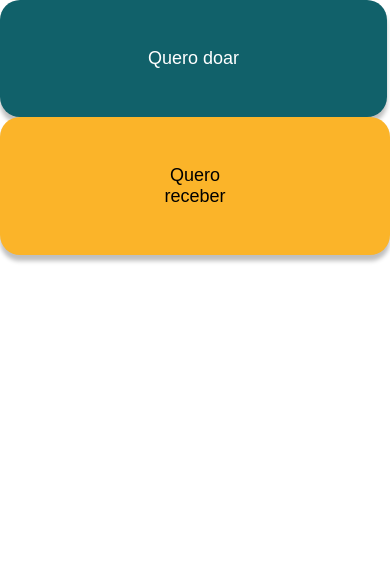
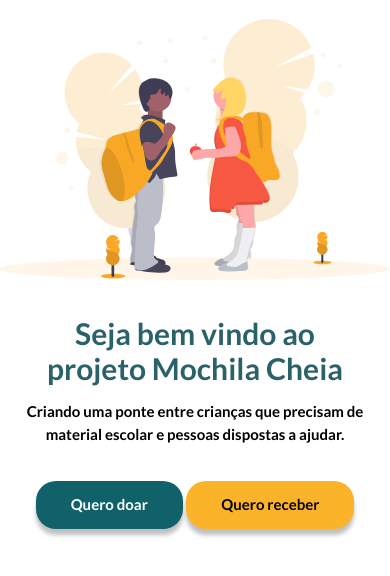
Before and after one commit to adiala/mochila-cheia-hackaton, a PHP site: page / in a window 390 px wide. Shown: the part 95-671 px from the top of the page. Run offline with PHP 8.4, Linux system fonts and the light colour scheme.

Commit message:
adiciona hero versão mobile

```diff
--- a/app/scss/_globals.scss
+++ b/app/scss/_globals.scss
@@ -19,6 +19,10 @@ body {
     }
 }
 
+h1, h2, h3 {
+    margin-top: 0px;
+}
+
 a, a:visited, a:hover {
     text-decoration: none;
     color: #000000;
@@ -26,8 +30,11 @@ a, a:visited, a:hover {
 
 // Spacing
 .container {
+    padding-top: 2.25rem;
+    padding-right: 1.5rem;
+    padding-bottom: 1.5rem;
     padding-left: 1.5rem;
-    padding-right: 1.5rem;
+
 }
 
 // Flexbox
@@ -49,9 +56,10 @@ a, a:visited, a:hover {
 
 //buttons
 
-button {
-    padding: 48px 148px;
-    font-size: $font-med;
+.button {
+    display: inline-block;
+    padding: 0.875rem 2.1875rem;
+    font-size: $font-sm;
     cursor: pointer;
     border: 0;
     border-radius: 20px;
@@ -61,9 +69,6 @@ button {
     &:hover {
         opacity: 0.75;
     }
-}
-
-.button {
 
     &__doar {
         background-color: #11616A;
--- /dev/null
+++ b/app/scss/_hero.scss
@@ -0,0 +1,43 @@
+.hero {
+
+
+    &__image {
+        position: relative;
+        background-size: cover;
+        background-repeat: no-repeat;
+        background-position: center center;
+        min-height: 17.5rem;
+
+        &::before {
+            content: "";
+            position: absolute;
+            width: 100%;
+            height: 100%;
+            background-image: url('../../images/undraw_true_friends_c94g.svg');
+            background-size: 100%;
+            background-repeat: no-repeat;
+            background-position: center bottom;
+        }
+
+    }
+
+    &__text {
+
+        text-align: center;
+
+        h1 {
+        font-weight: 300;
+        font-size: $font-big;
+        line-height: 1.15;
+        color: $blue;
+        margin-bottom: 0.62rem;
+        }
+
+        p {
+            line-height: 1.5;
+            font-size: $font-sm;
+            margin-bottom: 2.25rem;
+        }
+
+    }
+}
--- a/app/scss/_variables.scss
+++ b/app/scss/_variables.scss
@@ -5,5 +5,6 @@ $white: hsl(0, 0%, 100%);
 
 // Font sizes
 
+$font-big: 1.875rem;
 $font-med: 1.125rem;
 $font-sm: 0.9375rem;
--- a/app/scss/style.css
+++ b/app/scss/style.css
@@ -95,14 +95,20 @@ body.no-scroll {
   overflow: hidden;
 }
 
+h1, h2, h3 {
+  margin-top: 0px;
+}
+
 a, a:visited, a:hover {
   text-decoration: none;
   color: #000000;
 }
 
 .container {
+  padding-top: 2.25rem;
+  padding-right: 1.5rem;
+  padding-bottom: 1.5rem;
   padding-left: 1.5rem;
-  padding-right: 1.5rem;
 }
 
 .flex {
@@ -129,9 +135,10 @@ a, a:visited, a:hover {
           align-items: center;
 }
 
-button {
-  padding: 48px 148px;
-  font-size: 1.125rem;
+.button {
+  display: inline-block;
+  padding: 0.875rem 2.1875rem;
+  font-size: 0.9375rem;
   cursor: pointer;
   border: 0;
   border-radius: 20px;
@@ -141,7 +148,7 @@ button {
   transition: opacity 300ms ease-in-out;
 }
 
-button:hover {
+.button:hover {
   opacity: 0.75;
 }
 
@@ -278,4 +285,41 @@ button:hover {
 .header__links a:hover::before {
   opacity: 1;
 }
+
+.hero__image {
+  position: relative;
+  background-size: cover;
+  background-repeat: no-repeat;
+  background-position: center center;
+  min-height: 17.5rem;
+}
+
+.hero__image::before {
+  content: "";
+  position: absolute;
+  width: 100%;
+  height: 100%;
+  background-image: url("../../images/undraw_true_friends_c94g.svg");
+  background-size: 100%;
+  background-repeat: no-repeat;
+  background-position: center bottom;
+}
+
+.hero__text {
+  text-align: center;
+}
+
+.hero__text h1 {
+  font-weight: 300;
+  font-size: 1.875rem;
+  line-height: 1.15;
+  color: #2b6169;
+  margin-bottom: 0.62rem;
+}
+
+.hero__text p {
+  line-height: 1.5;
+  font-size: 0.9375rem;
+  margin-bottom: 2.25rem;
+}
 /*# sourceMappingURL=style.css.map */
--- a/app/scss/style.scss
+++ b/app/scss/style.scss
@@ -1,5 +1,7 @@
 @import "variables";
 @import "mixins";
 @import "animations";
+
 @import "globals";
 @import "header";
+@import "hero";
--- a/index.html
+++ b/index.html
@@ -43,12 +43,23 @@
 
     </header>
 
-    <main>
+    <section class="hero">
+        <div class="hero__image"></div>
+        <div class="hero__text container">
 
-        <button type="button" class="button__doar">Quero doar</button>
-        <button type="button" class="button__receber">Quero receber</button>
+            <h1>
+                Seja bem vindo ao projeto Mochila Cheia
+            </h1>
 
-    </main>
+            <p>
+                Criando uma ponte entre crianças que precisam de material escolar e pessoas dispostas a ajudar.
+            </p>
+
+            <a href="#" class="button button__doar">Quero doar</a>
+            <a href="#" class="button button__receber">Quero receber</a>
+
+        </div>
+    </section>
 
     <script src="./app/js/script.js"></script>
 
```
Also changed, not shown: images/criancas.svg, images/fundo_criancas.svg (added), images/logo-small.png (deleted), images/logo.png (deleted), images/undraw_true_friends_c94g.svg (added), 1 other file.
